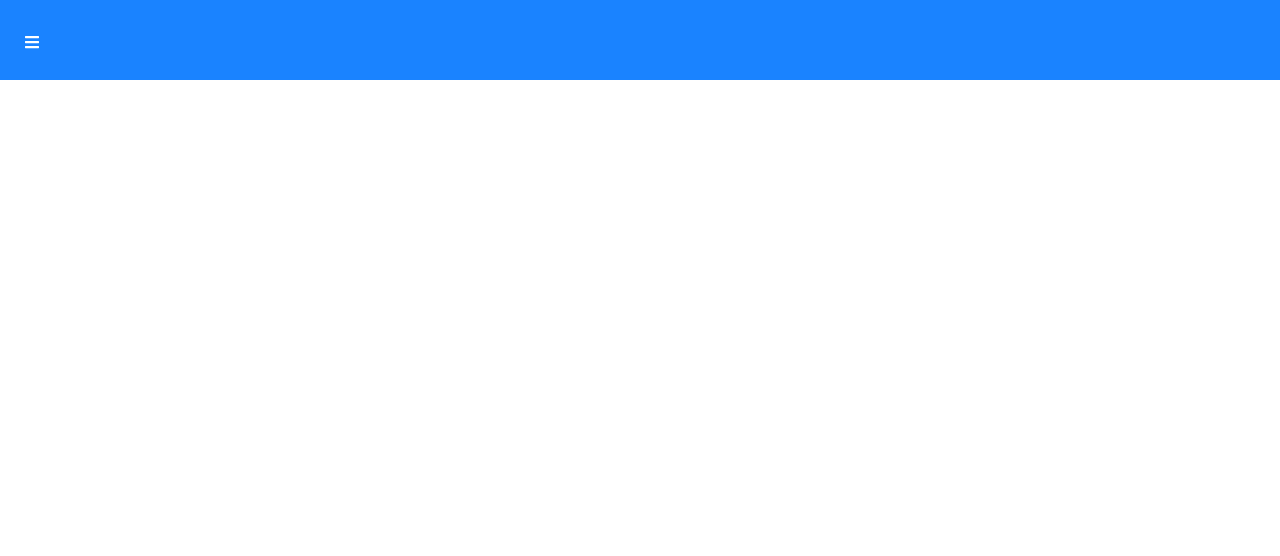
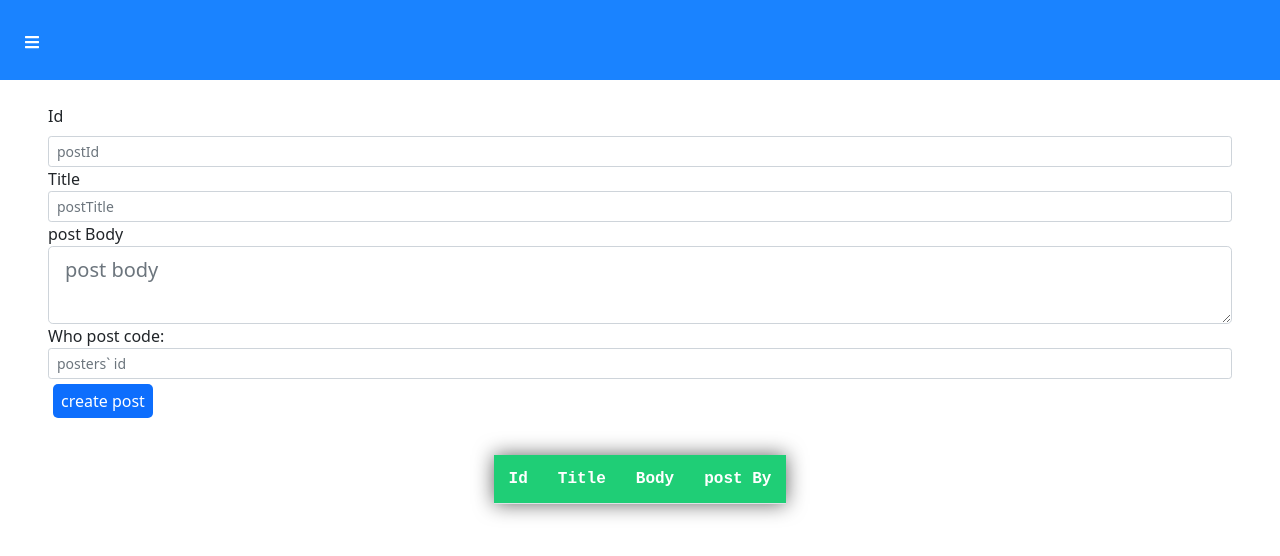
Before and after one commit to JAMBO-CHIDZIWISANO/school-information-management, a React (Create React App) app: page /admin/announcements in a window 1280 px wide. Before the commit this address had no page. Shown: the top 556 px of the page. Built offline with nearby package versions, Linux system fonts and the light colour scheme; no server answers.

Commit message:
nothing yet

```diff
--- a/src/App.js
+++ b/src/App.js
@@ -100,20 +100,13 @@ function App() {
                   <li>
                   <Link to="/admin/announcements" className="nav-text">
                     <AiIcons.AiFillHome/>
-                    sms
+                    announcements
                    </Link>
                 </li>
                 )}
 
 
-                {/* <li>
-                <Link to="/profile" className="nav-text">
 
-                  <AiIcons.AiFillHome/>
-                    Profile
-
-                  </Link>
-                </li> */}
 
                 {showTeacherBoard &&(
                   <li>
@@ -142,18 +135,6 @@ function App() {
                   </li>
                 )}
 
-                {/* {currentUser ?(
-                      <div>
-                        <li><Link to="/profile">profile</Link></li>
-                        <li><a href='/' onClick={logOut}> LogOut</a></li>
-                      </div>
-                ):(
-
-                        <>
-                        <li><Link to='/login'>Login</Link></li>
-                        </>
-
-                    )} */}
 
             </ul>
 
--- a/src/Components/AdminPanel/postList.js
+++ b/src/Components/AdminPanel/postList.js
@@ -14,24 +14,15 @@ function PostList() {
     <div className="container-fluid p-3">
       <table className="table table-sm mt-3">
         <thead className="thead-dark">
-          {/* <th>Id</th>
+        <tr>
+          <th>Id</th>
           <th>Title</th>
           <th>Body</th>
-          <th>post By</th> */}
+          <th>post By</th>
+        </tr>
         </thead>
         <tbody>
-          {postsList.map(x =>
-          <tr>
-            <td>{x.postId}</td>
-            <td>{x.posstTitle}</td>
-            <td>{x.postBody}</td>
-            <td>{x.teacherId}</td>
-          </tr>)}
-          {postsList.length == 0 && <tr>
-            <td className="text-center" colSpan="4">
-              <b>No data found to display.</b>
-            </td>
-          </tr>}
+
         </tbody>
       </table>
 
--- a/src/index.js
+++ b/src/index.js
@@ -26,7 +26,7 @@ ReactDOM.render(
         <Route path="/teacher" element={<BoardTeacher/>} />
         <Route path="/student" element={<BoardStudent/>} />
         <Route path="/parent" element={<BoardParent/>} />
-        <Route path="/admin/sms" element={<Announcements/>} />
+        <Route path="/admin/announcements" element={<Announcements/>} />
         {/* <Route path="/comments" element={<Comments/>} /> */}
 
       </Routes>
```
